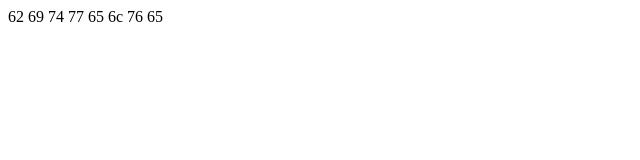
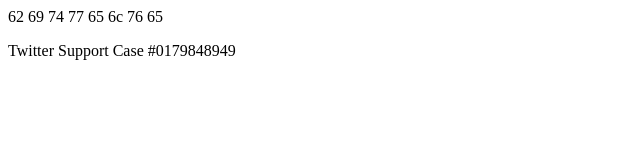
Before and after one commit to bitwelve/dominio-estacionado, a plain HTML site: page index.html in a window 1280 px wide. Shown: the whole page, without its empty margins (0-640 px from the left). Drawn offline with Linux system fonts and the light colour scheme.

Commit message:
Update index.html
Twitter Support Case #0179848949

```diff
--- a/index.html
+++ b/index.html
@@ -1 +1,2 @@
 <p>62 69 74 77 65 6c 76 65</p>
+<p>Twitter Support Case #0179848949<p>
```
